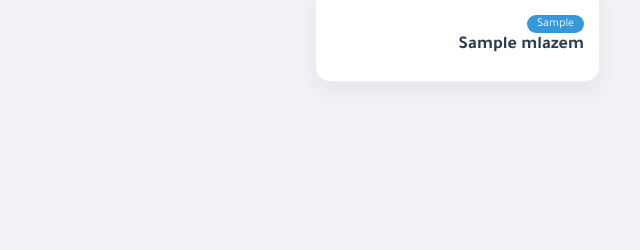
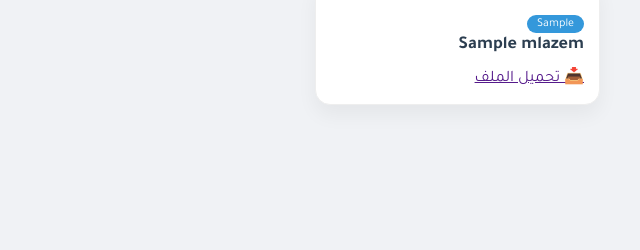
Before and after one commit to salfim/Natija, a PHP site: page / in a window 1280 px wide. Shown: the part 232-482 px from the top of the page, without its empty margins (640-1280 px from the left). Run offline with PHP 8.4, Linux system fonts and the light colour scheme; tables that the repository leaves empty or names only in its code hold one stand-in row (values such as "Sample post"); data that the repository does not hold is empty; some libraries are stand-ins or nearby versions.

Commit message:
Update download link to use dynamic file URL

```diff
--- a/index.php
+++ b/index.php
@@ -61,7 +61,7 @@ function getTelegramLink($input) {
                         <span class="badge"><?php echo htmlspecialchars($item['category']); ?></span>
                         <h3><?php echo htmlspecialchars($item['title']); ?></h3>
 
-                        <a href="https://t.me/my_mlzm_126_bot?start=<?php echo $file_url; ?>
+                        <a href="<?php echo $row['file_url']; ?>" class="btn-download" target="_blank">
                             📥 تحميل الملف
                         </a>
                     </div>
```
